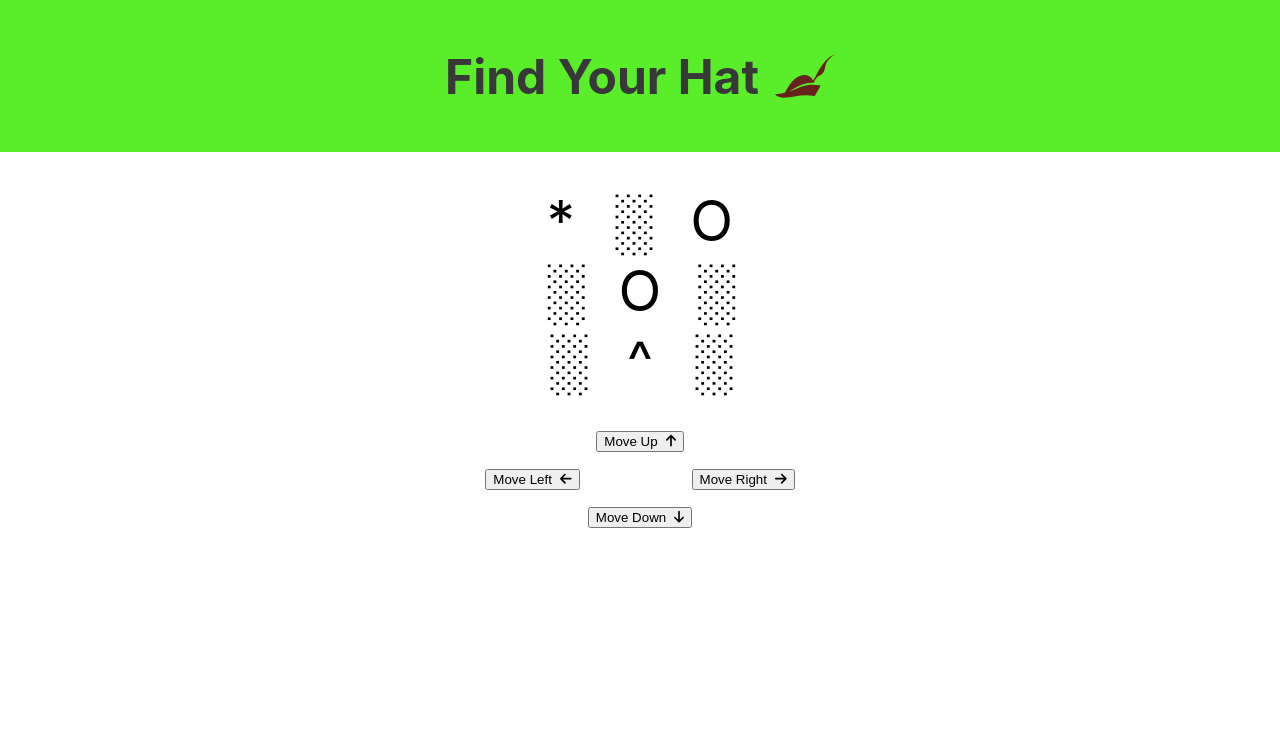
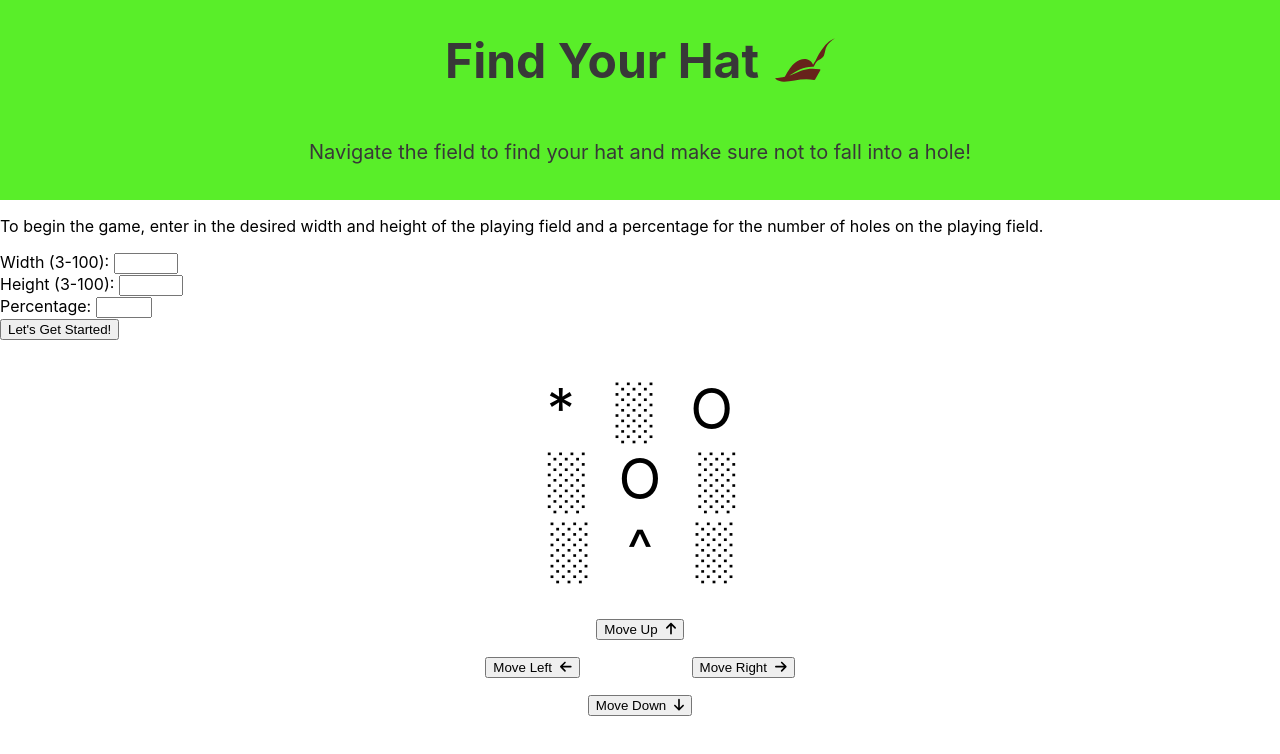
Before and after one commit to bradywinslow/findYourHat, a React (Create React App) app: page / in a window 1280 px wide. Shown: the top 754 px of the page. Built offline with nearby package versions, Linux system fonts and the light colour scheme.

Commit message:
add StartingForm component with inputs to determine width and height of field and percentage of holes in field

```diff
--- a/src/App.js
+++ b/src/App.js
@@ -1,14 +1,12 @@
 import styles from '../src/App.css';
-import Header from "./components/Header.jsx";
-import Field from './components/Field.jsx';
-import MovementButtons from './components/MovementButtons';
+import Header from './components/Header.jsx';
+import StartingForm from './components/StartingForm.jsx';
 
 export default function App() {
   return (
     <div className={styles.App}>
       <Header />
-      <Field />
-      <MovementButtons />
+      <StartingForm />
     </div>
   );
 }
--- a/src/components/Field.jsx
+++ b/src/components/Field.jsx
@@ -12,14 +12,10 @@ const fieldData = [
     { firstCharacter: '░', secondCharacter: '^', thirdCharacter: '░' },
 ];
 
-export default function Field({ height, width, percentage }) {
-    // const [field, setField] = useState(generateField(height, width, percentage));
-    const [x, setX] = useState(0);
-    const [y, setY] = useState(0);
-    const [gameOver, setGameOver] = useState(false);
+export default function Field({ width, height, percentage }) {
 
     /* // Takes 3 parameters (width, height, percentage) to generate a randomized two-dimentional array representing the field --> has one hat and one or more holes
-    function generateField(height, width, percentage) {
+    function generateField(width, height, percentage) {
         let result = [];
         for (let i = 0; i < height; i++) {
             result[i] = [];
--- a/src/components/Header.jsx
+++ b/src/components/Header.jsx
@@ -6,8 +6,13 @@ import { faPiedPiperHat } from '@fortawesome/free-brands-svg-icons';
 export default function Header() {
     return (
         <div className={styles.HeaderContainer}>
-            <h1 className={styles.HeaderTitle}>Find Your Hat</h1>
-            <FontAwesomeIcon icon={faPiedPiperHat} className={styles.HeaderHat}/>
+            <div className={styles.HeaderTitle}>
+                <h1 className={styles.Title}>Find Your Hat</h1>
+                <FontAwesomeIcon icon={faPiedPiperHat} className={styles.HeaderHat}/>
+            </div>
+            <div className={styles.GameInstructions}>
+                <p>Navigate the field to find your hat and make sure not to fall into a hole!</p>
+            </div>
         </div>
     )
 }
--- /dev/null
+++ b/src/components/StartingForm.jsx
@@ -0,0 +1,76 @@
+import React, { useState } from 'react';
+import styles from '../styles/StartingForm.module.css';
+import Field from './Field.jsx';
+import MovementButtons from './MovementButtons.jsx';
+
+export default function StaringForm() {
+    const [width, setWidth] = useState();
+    const [height, setHeight] = useState();
+    const [percentage, setPercentage] = useState();
+
+    function handleWidthInput(e) {
+        setWidth(e.target.value);
+    }
+
+    function handleHeightInput(e) {
+        setHeight(e.target.value);
+    }
+
+    function handlePercentageInput(e) {
+        setPercentage(e.target.value);
+    }
+
+    return (
+        <div>
+            <p>To begin the game, enter in the desired width and height of the playing field and a percentage for the number of holes on the playing field.</p>
+            <form>
+                <div className={styles.StartingForm}>
+                    <div>
+                        <label for='width'>Width (3-100): </label>
+                        <input
+                            type='number'
+                            name='width'
+                            id='width'
+                            required
+                            min='3'
+                            max='100'
+                            value={width}
+                            onChange={handleWidthInput}
+                        />
+                    </div>
+                    <div>
+                        <label for='height'>Height (3-100): </label>
+                        <input
+                            type='number'
+                            name='height'
+                            id='height'
+                            required
+                            min='3'
+                            max='100'
+                            value={height}
+                            onChange={handleHeightInput}
+                        />
+                    </div>
+                    <div>
+                        <label for='percentage'>Percentage: </label>
+                        <input
+                            type='number'
+                            name='percentage'
+                            id='percentage'
+                            required
+                            min='0'
+                            max='65'
+                            value={percentage}
+                            onChange={handlePercentageInput}
+                        />
+                    </div>
+                    <div>
+                        <input type='submit' value="Let's Get Started!"></input>
+                    </div>
+                </div>
+            </form>
+            <Field width={width} height={height} percentage={percentage} />
+            <MovementButtons />
+        </div>
+    )
+}
--- a/src/styles/Header.module.css
+++ b/src/styles/Header.module.css
@@ -1,14 +1,20 @@
 .HeaderContainer {
     display: flex;
+    flex-direction: column;
     justify-content: center;
     align-items: center;
-    height: 9.5rem;
-    gap: 1rem;
     color: #383838;
     background-color: #59EE29;
 }
 
 .HeaderTitle {
+    display: flex;
+    align-items: center;
+    height: 7.5rem;
+    gap: 1rem;
+}
+
+.Title {
     font-size: 3rem;
 }
 
@@ -16,3 +22,8 @@
     height: 3rem;
     color: #67221B;
 }
+
+.GameInstructions {
+    font-size: 1.25rem;
+    margin-bottom: 1rem;
+}
--- /dev/null
+++ b/src/styles/StartingForm.module.css
@@ -0,0 +1,4 @@
+.StartingForm {
+    display: flex;
+    flex-direction: column;
+}
```
